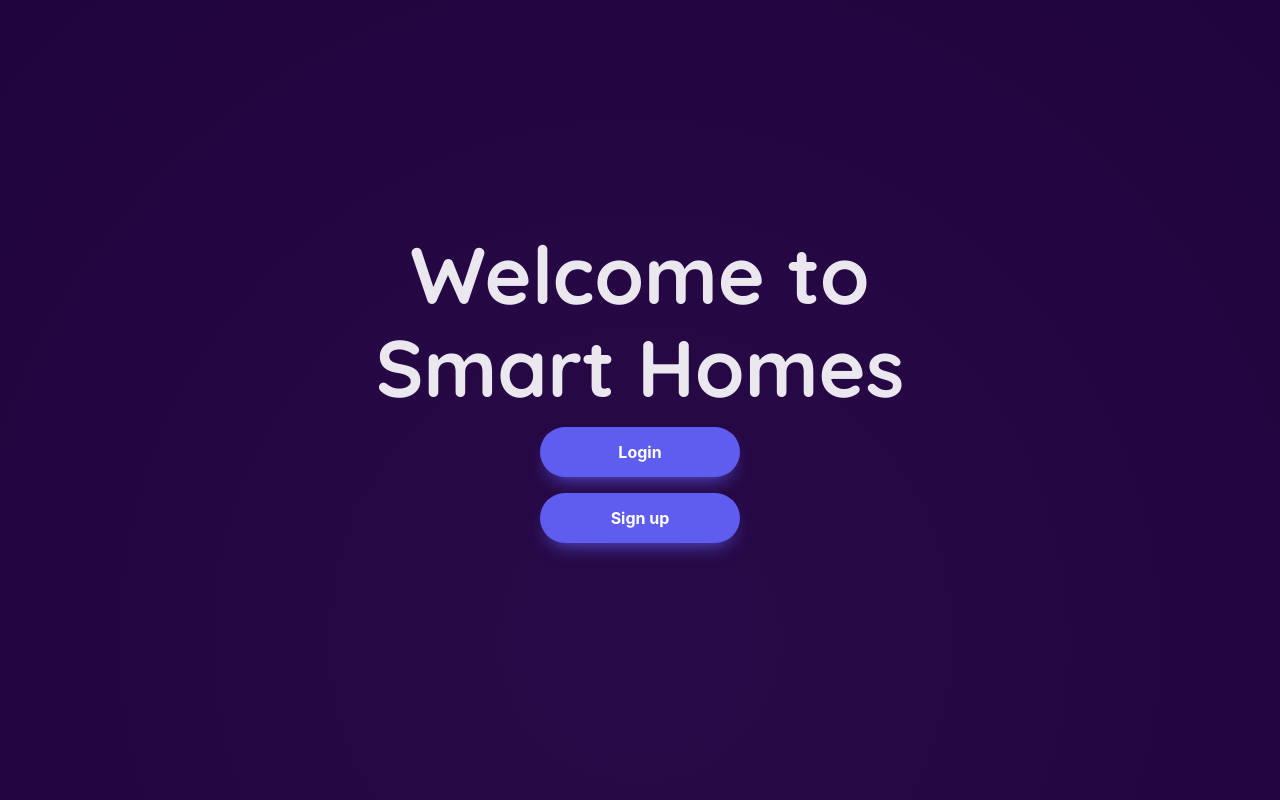
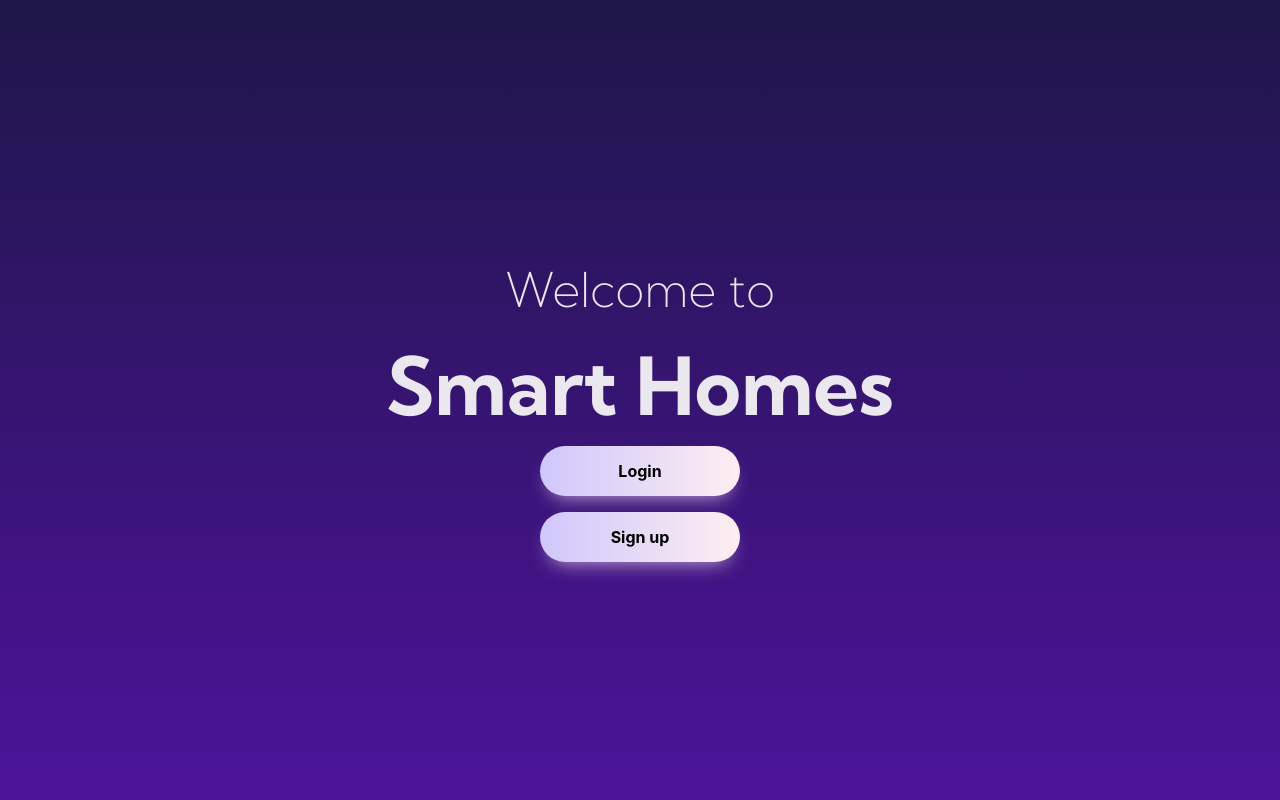
Before and after one commit to ChronicleWolfVR/Group7SoftwareEng, a React (Vite) app: page / in a window 1280 px wide. Shown: the top 800 px of the page. Built offline with nearby package versions, Linux system fonts and the light colour scheme.

Commit message:
Some minor issue but nearly done first page

```diff
--- a/src/App.jsx
+++ b/src/App.jsx
@@ -8,6 +8,7 @@
 function App() {
   return (
     <>
+    <div id="centered-container">
       <main>
         <h1 id="titlep1">Welcome to</h1>
         <h1 id="titlep2">Smart Homes</h1>
@@ -15,6 +16,7 @@ function App() {
         <button id="button1">Login</button>
         <button id="button2">Sign up</button>
       </main>
+    </div>
     </>
   );
 }
--- a/src/index.css
+++ b/src/index.css
@@ -1,5 +1,6 @@
-@import url("https://fonts.googleapis.com/css2?family=Quicksand:wght@400;700&family=Roboto+Condensed:wght@400;700&display=swap");
+@import url("https://fonts.googleapis.com/css2?family=Kumbh+Sans:wght@100..900&display=swap");
 
+/* Global Styles */
 * {
   box-sizing: border-box;
 }
@@ -7,10 +8,8 @@
 html {
   font-family: "Quicksand", sans-serif;
   line-height: 1.5;
-
   color: #ebe7ef;
-  background: radial-gradient(#280a48, #20043d);
-
+  background: linear-gradient(to top, #6a11cb, #1E1649);
   font-synthesis: none;
   text-rendering: optimizeLegibility;
   -webkit-font-smoothing: antialiased;
@@ -19,86 +18,65 @@ html {
   min-height: 80rem;
 }
 
+/* Main Container */
 main {
   width: 90%;
   max-width: 50rem;
   margin: auto;
+  text-align: center;
+}
+
+#centered-container {
+  display: flex;
+  justify-content: center;
+  align-items: center;
+  height: 100vh;
+}
+
+/* Titles */
+#titlep1, #titlep2 {
+  font-family: "Kumbh Sans", serif;
+  font-size: 3rem;
+  margin: auto;
 }
 
 #titlep1 {
-  text-align: center;
-  position: relative;
-  top: 10rem;
+  font-weight: 200;
+}
+
+#titlep2 {
   font-size: 5rem;
 }
 
-#button1 {
-  background: #5e5df0;
+/* Buttons */
+button {
+  background: linear-gradient(to right, #CFC7FC, #FEEEF1);
   border-radius: 999px;
-  box-shadow: #5e5df0 0 10px 20px -10px;
-  box-sizing: border-box;
-  color: #ffffff;
+  box-shadow: #cfb4dc 0 10px 20px -10px;
+  color: #000000;
   cursor: pointer;
-  font-family: Inter, Helvetica, "Apple Color Emoji", "Segoe UI Emoji",
-    NotoColorEmoji, "Noto Color Emoji", "Segoe UI Symbol", "Android Emoji",
-    EmojiSymbols, -apple-system, system-ui, "Segoe UI", Roboto, "Helvetica Neue",
-    "Noto Sans", sans-serif;
+  font-family: Inter, Helvetica, "Apple Color Emoji", "Segoe UI Emoji", NotoColorEmoji, "Noto Color Emoji", "Segoe UI Symbol", "Android Emoji", EmojiSymbols, -apple-system, system-ui, "Segoe UI", Roboto, "Helvetica Neue", "Noto Sans", sans-serif;
   font-size: 16px;
   font-weight: 700;
   line-height: 24px;
-  opacity: 1;
-  outline: 0 solid transparent;
   padding: 8px 18px;
   user-select: none;
-  -webkit-user-select: none;
   touch-action: manipulation;
   height: 50px;
   width: 200px;
-  word-break: break-word;
   border: 0;
-  display: block; /* Make the button a block element */
-  margin: 5rem auto 0; /* Add more space above the button and center it horizontally */
+  display: block;
+  margin: auto;
 }
 
 #button2 {
-  background: #5e5df0;
-  border-radius: 999px;
-  box-shadow: #5e5df0 0 10px 20px -10px;
-  box-sizing: border-box;
-  color: #ffffff;
-  cursor: pointer;
-  font-family: Inter, Helvetica, "Apple Color Emoji", "Segoe UI Emoji",
-    NotoColorEmoji, "Noto Color Emoji", "Segoe UI Symbol", "Android Emoji",
-    EmojiSymbols, -apple-system, system-ui, "Segoe UI", Roboto, "Helvetica Neue",
-    "Noto Sans", sans-serif;
-  font-size: 16px;
-  font-weight: 700;
-  line-height: 24px;
-  opacity: 1;
-  outline: 0 solid transparent;
-  padding: 8px 18px;
-  user-select: none;
-  -webkit-user-select: none;
-  touch-action: manipulation;
-  height: 50px;
-  width: 200px;
-  word-break: break-word;
-  border: 0;
-  display: block; /* Make the button a block element */
-  margin: 1rem auto 0; /* Add more space above the button and center it horizontally */
+  margin-top: 1rem;
 }
 
-#titlep2 {
-  text-align: center;
-  position: relative;
-  top: 5rem;
-  font-size: 5rem;
-}
-
+/* Headings */
 main h2 {
-  text-align: center;
   font-family: "Roboto Condensed", sans-serif;
-  margin: 0 0 1.5rem 0;
+  margin: 0 0 1.5rem;
   color: #a18aba;
 }
 
@@ -110,6 +88,8 @@ main h2 {
   text-align: left;
 }
 
+
+/* Tab Content */
 #tab-content {
   padding: 1rem;
   border-radius: 6px;
```
